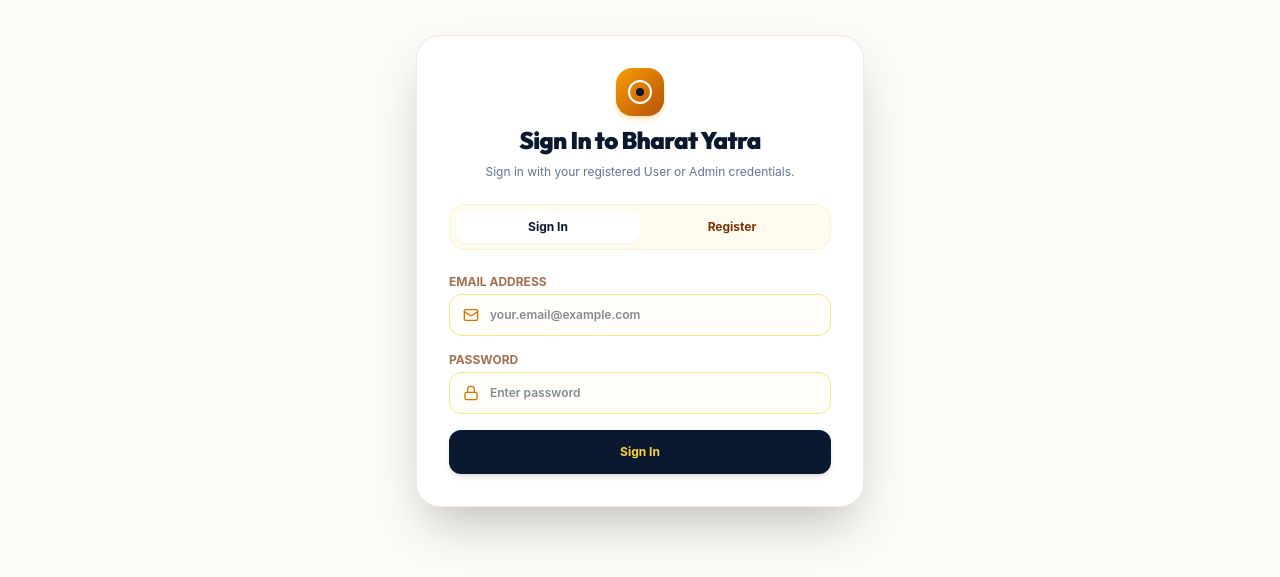
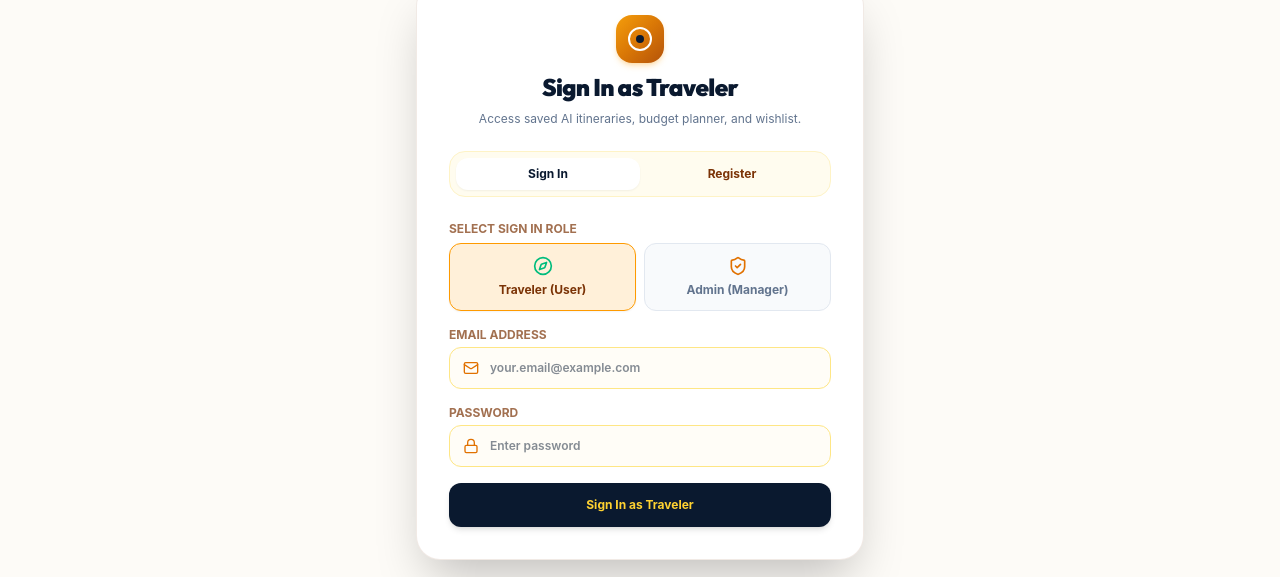
Before and after one commit to ajitkumarsaini02/bharat-yatra, a React (Vite) app in the folder client/: page /login in a window 1280 px wide. Shown: the part 151-728 px from the top of the page. Built offline with nearby package versions, Linux system fonts and the light colour scheme; no server answers.

Commit message:
Add explicit Admin Sign In role selection and portal authentication options

```diff
--- a/client/src/context/AuthContext.jsx
+++ b/client/src/context/AuthContext.jsx
@@ -84,8 +84,8 @@
     setSavedItineraries(prev => prev.filter(item => item.id !== id));
   };
 
-  const loginUser = async (email, password) => {
-    const res = await api.login({ email, password });
+  const loginUser = async (email, password, role = 'user') => {
+    const res = await api.login({ email, password, role });
     if (res.user) {
       setUser(res.user);
       if (res.user.favorites) {
--- a/client/src/pages/LoginRegister.jsx
+++ b/client/src/pages/LoginRegister.jsx
@@ -25,10 +25,10 @@
 
     try {
       if (isLogin) {
-        const res = await loginUser(email.trim(), password);
-        setSuccessMsg('Signed in successfully!');
+        const res = await loginUser(email.trim(), password, role);
+        setSuccessMsg(`Signed in successfully as ${res?.user?.role === 'admin' ? 'Administrator' : 'Traveler'}!`);
         setTimeout(() => {
-          if (res?.user?.role === 'admin') {
+          if (res?.user?.role === 'admin' || role === 'admin') {
             navigate('/admin');
           } else {
             navigate('/');
@@ -58,22 +58,42 @@
 
         {/* Logo & Header */}
         <div className="text-center space-y-2">
-          <div className="w-12 h-12 rounded-2xl gradient-saffron flex items-center justify-center mx-auto shadow-md shadow-amber-500/25">
+          <div className={`w-12 h-12 rounded-2xl flex items-center justify-center mx-auto shadow-md transition-colors ${
+            role === 'admin'
+              ? 'bg-amber-600 text-white shadow-amber-600/30'
+              : 'gradient-saffron shadow-amber-500/25'
+          }`}>
+            {role === 'admin' ? (
+              <ShieldCheck className="w-7 h-7 text-white" />
+            ) : (
               <div className="w-6 h-6 rounded-full border-2 border-white flex items-center justify-center">
                 <div className="w-2 h-2 rounded-full bg-[#0A192F]"></div>
               </div>
+            )}
           </div>
+
           <h2 className="text-2xl font-black text-[#0A192F] dark:text-slate-100 tracking-tight">
-            {isLogin ? 'Sign In to Bharat Yatra' : 'Create an Account'}
+            {isLogin
+              ? role === 'admin'
+                ? 'Sign In to Admin Portal'
+                : 'Sign In as Traveler'
+              : role === 'admin'
+                ? 'Create Administrator Account'
+                : 'Create Traveler Account'}
           </h2>
+
           <p className="text-xs text-slate-500 dark:text-slate-400">
             {isLogin
-              ? 'Sign in with your registered User or Admin credentials.'
-              : 'Register as a Traveler or Platform Administrator.'}
+              ? role === 'admin'
+                ? 'Access Bharat Yatra content management & 112+ monuments database.'
+                : 'Access saved AI itineraries, budget planner, and wishlist.'
+              : role === 'admin'
+                ? 'Register a new administrator for tourism directory management.'
+                : 'Join Bharat Yatra to create custom itineraries and discover India.'}
           </p>
         </div>
 
-        {/* Tab Switcher */}
+        {/* Tab Switcher (Sign In vs Register) */}
         <div className="flex bg-amber-50/80 dark:bg-slate-800 p-1.5 rounded-2xl border border-amber-100 dark:border-slate-700">
           <button
             type="button"
@@ -110,19 +130,18 @@
         {/* Form */}
         <form onSubmit={handleSubmit} className="space-y-4">
 
-          {/* Role Picker for Register */}
-          {!isLogin && (
+          {/* Role Picker for BOTH Sign In & Register */}
           <div className="space-y-1.5">
             <label className="text-xs font-bold text-amber-900/70 dark:text-slate-300 uppercase block">
-                Account Type
+              {isLogin ? 'Select Sign In Role' : 'Select Account Type'}
             </label>
             <div className="grid grid-cols-2 gap-2">
               <button
                 type="button"
-                  onClick={() => setRole('user')}
+                onClick={() => { setRole('user'); setError(''); }}
                 className={`p-3 rounded-xl border text-xs font-bold flex flex-col items-center justify-center gap-1.5 transition cursor-pointer ${
                   role === 'user'
-                      ? 'bg-amber-500/15 border-amber-500 text-amber-900 dark:text-amber-300 shadow-xs'
+                    ? 'bg-amber-500/15 border-amber-500 text-amber-900 dark:text-amber-300 shadow-xs font-black'
                     : 'bg-slate-50 dark:bg-slate-800/40 border-slate-200 dark:border-slate-700 text-slate-500 hover:border-slate-300'
                 }`}
               >
@@ -132,10 +151,10 @@
 
               <button
                 type="button"
-                  onClick={() => setRole('admin')}
+                onClick={() => { setRole('admin'); setError(''); }}
                 className={`p-3 rounded-xl border text-xs font-bold flex flex-col items-center justify-center gap-1.5 transition cursor-pointer ${
                   role === 'admin'
-                      ? 'bg-amber-500/15 border-amber-500 text-amber-900 dark:text-amber-300 shadow-xs'
+                    ? 'bg-amber-500/15 border-amber-500 text-amber-900 dark:text-amber-300 shadow-xs font-black'
                     : 'bg-slate-50 dark:bg-slate-800/40 border-slate-200 dark:border-slate-700 text-slate-500 hover:border-slate-300'
                 }`}
               >
@@ -144,7 +163,6 @@
               </button>
             </div>
           </div>
-          )}
 
           {!isLogin && (
             <div>
@@ -156,7 +174,7 @@
                 <input
                   type="text"
                   required
-                  placeholder="Enter your full name"
+                  placeholder={role === 'admin' ? 'Admin Full Name' : 'Enter your full name'}
                   value={name}
                   onChange={(e) => setName(e.target.value)}
                   className="w-full pl-10 pr-3 py-3 rounded-xl bg-amber-50/40 dark:bg-slate-800/60 border border-amber-200 dark:border-slate-700 text-xs font-semibold outline-hidden focus:border-amber-600 text-[#0A192F] dark:text-slate-100"
@@ -167,14 +185,14 @@
 
           <div>
             <label className="text-xs font-bold text-amber-900/70 dark:text-slate-300 uppercase block mb-1">
-              Email Address
+              {role === 'admin' ? 'Admin Email Address' : 'Email Address'}
             </label>
             <div className="relative">
               <Mail className="w-4 h-4 text-amber-600 absolute left-3.5 top-1/2 -translate-y-1/2" />
               <input
                 type="email"
                 required
-                placeholder="your.email@example.com"
+                placeholder={role === 'admin' ? 'admin@bharatyatra.com' : 'your.email@example.com'}
                 value={email}
                 onChange={(e) => setEmail(e.target.value)}
                 className="w-full pl-10 pr-3 py-3 rounded-xl bg-amber-50/40 dark:bg-slate-800/60 border border-amber-200 dark:border-slate-700 text-xs font-semibold outline-hidden focus:border-amber-600 text-[#0A192F] dark:text-slate-100"
@@ -199,7 +217,7 @@
             </div>
           </div>
 
-          {/* Admin Secret Passcode Field for Admin Register */}
+          {/* Admin Secret Passcode Field only for Admin Register */}
           {!isLogin && role === 'admin' && (
             <div>
               <div className="flex items-center justify-between mb-1">
@@ -212,7 +230,7 @@
                 <KeyRound className="w-4 h-4 text-amber-600 absolute left-3.5 top-1/2 -translate-y-1/2" />
                 <input
                   type="text"
-                  placeholder="Enter admin passcode"
+                  placeholder="bharat_admin_2026"
                   value={adminSecretKey}
                   onChange={(e) => setAdminSecretKey(e.target.value)}
                   className="w-full pl-10 pr-3 py-3 rounded-xl bg-amber-50/40 dark:bg-slate-800/60 border border-amber-200 dark:border-slate-700 text-xs font-semibold outline-hidden focus:border-amber-600 text-[#0A192F] dark:text-slate-100"
@@ -224,13 +242,21 @@
           <button
             type="submit"
             disabled={loading}
-            className="w-full py-3.5 rounded-xl bg-[#0A192F] dark:bg-amber-500 text-amber-300 dark:text-slate-950 font-bold text-xs hover:bg-[#020C1B] dark:hover:bg-amber-400 transition shadow-md disabled:opacity-50 cursor-pointer"
+            className={`w-full py-3.5 rounded-xl text-xs font-bold transition shadow-md disabled:opacity-50 cursor-pointer ${
+              role === 'admin'
+                ? 'bg-amber-600 hover:bg-amber-700 text-white dark:bg-amber-500 dark:text-slate-950 dark:hover:bg-amber-400'
+                : 'bg-[#0A192F] hover:bg-[#020C1B] text-amber-300 dark:bg-amber-500 dark:text-slate-950 dark:hover:bg-amber-400'
+            }`}
           >
             {loading
               ? 'Processing...'
               : isLogin
-                ? 'Sign In'
-                : `Create ${role === 'admin' ? 'Admin' : 'Traveler'} Account`}
+                ? role === 'admin'
+                  ? 'Sign In to Admin Portal'
+                  : 'Sign In as Traveler'
+                : role === 'admin'
+                  ? 'Create Administrator Account'
+                  : 'Create Traveler Account'}
           </button>
         </form>
 
```
Also changed, not shown: 1 other file (tests, documents, lock files or other folders). Lines whose indentation alone changed are shown as unchanged.
